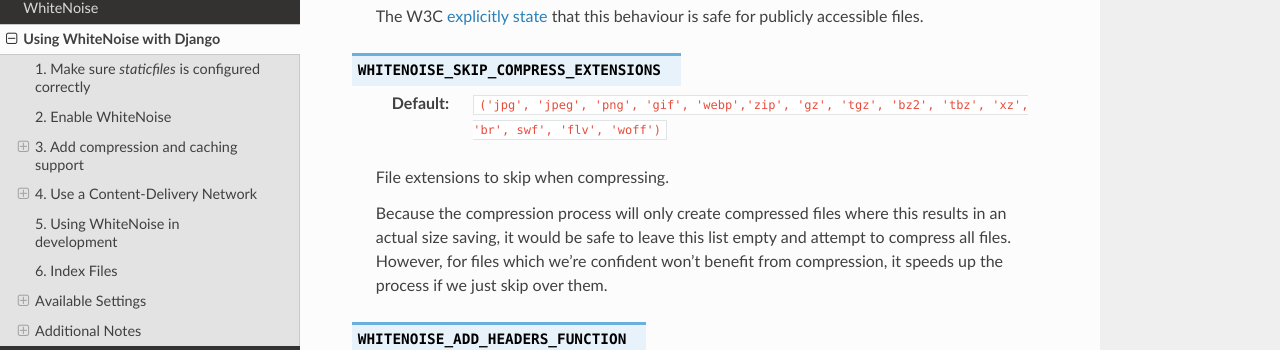
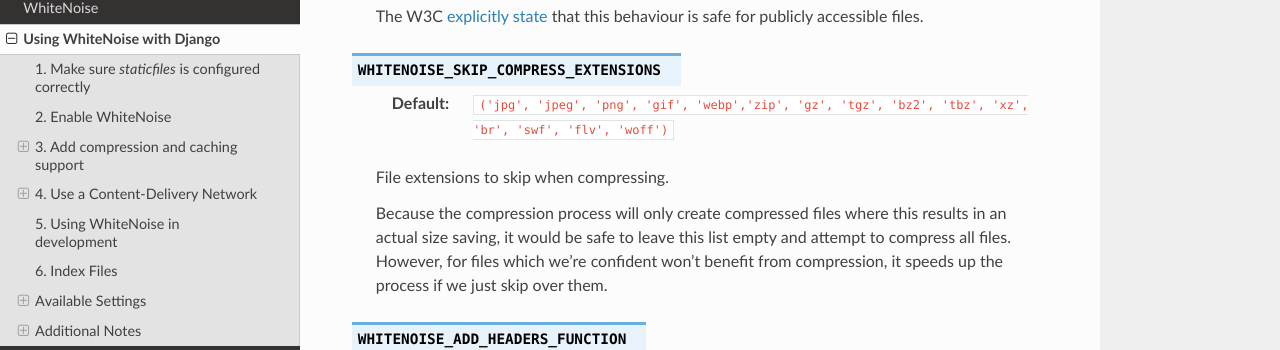
Before and after one commit to gorbunov87/white_noise, a Sphinx documentation site: the page built from docs/django.rst, in a window 1280 px wide and 900 px high, scrolled down 6268 px. Shown: the part 137-487 px from the top of the window. Built offline with Sphinx 7.4.7 and the Read the Docs theme 2.0.0, drawn with Linux system fonts in a browser that asks for light colours.

```diff
--- a/docs/django.rst
+++ b/docs/django.rst
@@ -344,7 +344,7 @@ arguments upper-cased with a 'WHITENOISE\_' prefix.
 
 .. attribute:: WHITENOISE_SKIP_COMPRESS_EXTENSIONS
 
-    :default: ``('jpg', 'jpeg', 'png', 'gif', 'webp','zip', 'gz', 'tgz', 'bz2', 'tbz', 'xz', 'br', swf', 'flv', 'woff')``
+    :default: ``('jpg', 'jpeg', 'png', 'gif', 'webp','zip', 'gz', 'tgz', 'bz2', 'tbz', 'xz', 'br', 'swf', 'flv', 'woff')``
 
     File extensions to skip when compressing.
 
```
